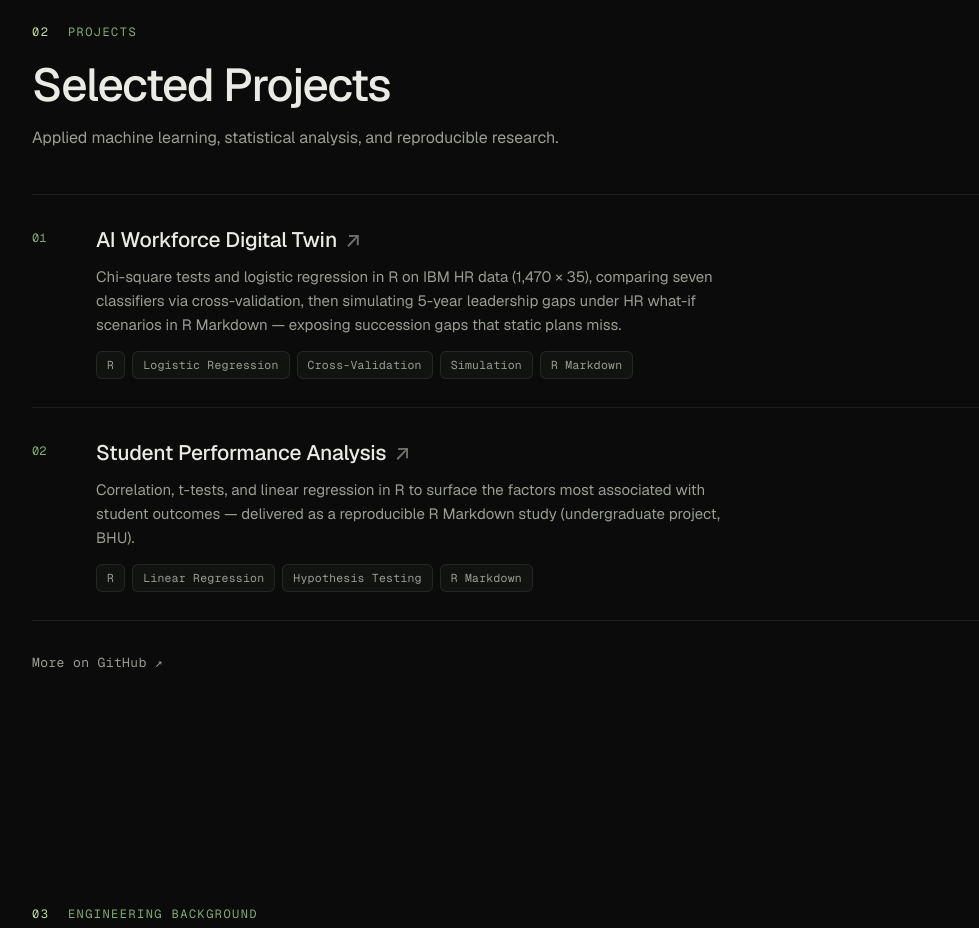
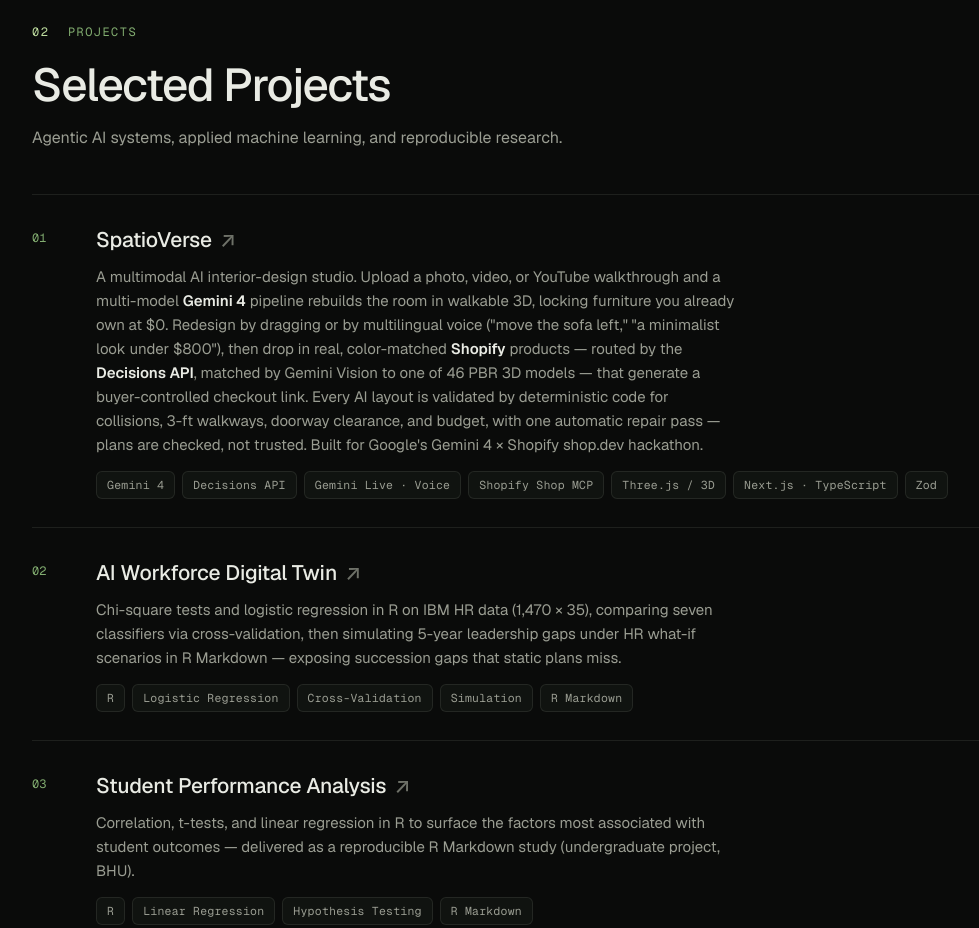
Before and after one commit to divyanshmaurya/personal_website, a plain HTML site: page index.html in a window 1280 px wide. Shown: the part 1880-2808 px from the top of the page, without its empty margins (40-1019 px from the left). Drawn offline with nearby package versions, Linux system fonts and the light colour scheme.

Commit message:
Add SpatioVerse (Gemini hackathon) to Selected Projects
Lead the projects list with SpatioVerse — a multimodal Gemini 4 + Shopify
shop.dev interior-design studio — linked to its GitHub repo, and broaden
the section subtitle to cover agentic AI work.

Co-Authored-By: Claude Opus 4.8 <noreply@anthropic.com>
Claude-Session: https://claude.ai/code/session_01EvnwRZmp1P1GhLWn5NSucG

```diff
--- a/index.html
+++ b/index.html
@@ -174,12 +174,20 @@
         <header class="shead reveal">
           <p class="shead__label"><b>02</b> PROJECTS</p>
           <h2 class="shead__title">Selected Projects</h2>
-          <p class="shead__sub">Applied machine learning, statistical analysis, and reproducible research.</p>
+          <p class="shead__sub">Agentic AI systems, applied machine learning, and reproducible research.</p>
         </header>
 
         <div class="plist">
           <article class="pitem reveal">
             <span class="pitem__num">01</span>
+            <div>
+              <h3 class="pitem__title"><a href="https://github.com/SpatioVerse/SpatioVerse" target="_blank" rel="noopener">SpatioVerse</a> <span class="arrow">↗</span></h3>
+              <p class="pitem__desc">A multimodal AI interior-design studio. Upload a photo, video, or YouTube walkthrough and a multi-model <strong>Gemini 4</strong> pipeline rebuilds the room in walkable 3D, locking furniture you already own at $0. Redesign by dragging or by multilingual voice ("move the sofa left," "a minimalist look under $800"), then drop in real, color-matched <strong>Shopify</strong> products — routed by the <strong>Decisions API</strong>, matched by Gemini Vision to one of 46 PBR 3D models — that generate a buyer-controlled checkout link. Every AI layout is validated by deterministic code for collisions, 3-ft walkways, doorway clearance, and budget, with one automatic repair pass — plans are checked, not trusted. Built for Google's Gemini 4 × Shopify shop.dev hackathon.</p>
+              <ul class="chips"><li>Gemini 4</li><li>Decisions API</li><li>Gemini Live · Voice</li><li>Shopify Shop MCP</li><li>Three.js / 3D</li><li>Next.js · TypeScript</li><li>Zod</li></ul>
+            </div>
+          </article>
+          <article class="pitem reveal">
+            <span class="pitem__num">02</span>
             <div>
               <h3 class="pitem__title">AI Workforce Digital Twin <span class="arrow">↗</span></h3>
               <p class="pitem__desc">Chi-square tests and logistic regression in R on IBM HR data (1,470 × 35), comparing seven classifiers via cross-validation, then simulating 5-year leadership gaps under HR what-if scenarios in R Markdown — exposing succession gaps that static plans miss.</p>
@@ -187,7 +195,7 @@
             </div>
           </article>
           <article class="pitem reveal">
-            <span class="pitem__num">02</span>
+            <span class="pitem__num">03</span>
             <div>
               <h3 class="pitem__title">Student Performance Analysis <span class="arrow">↗</span></h3>
               <p class="pitem__desc">Correlation, t-tests, and linear regression in R to surface the factors most associated with student outcomes — delivered as a reproducible R Markdown study (undergraduate project, BHU).</p>
```
